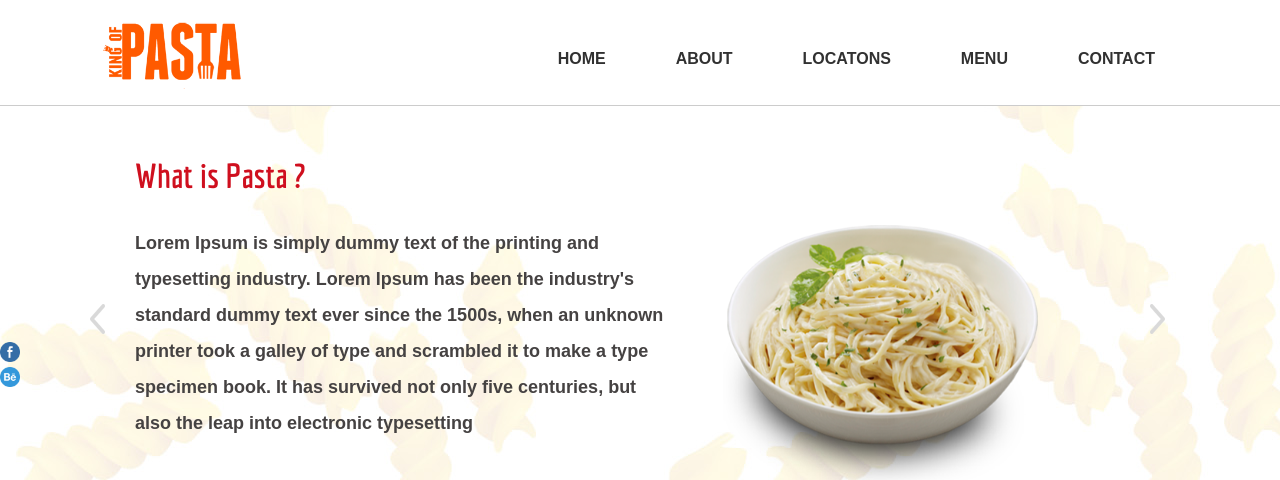
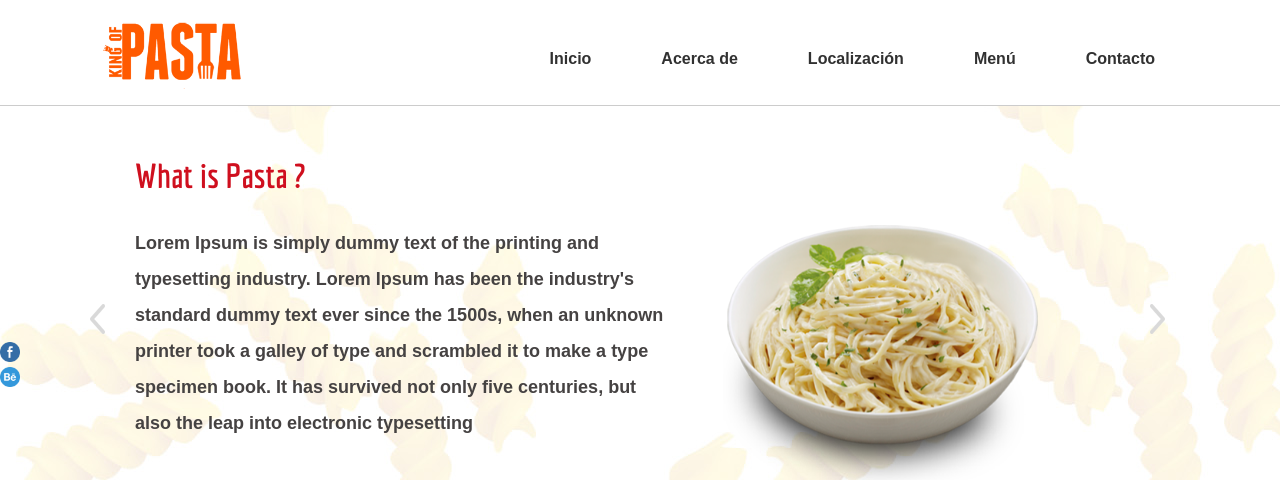
Before and after one commit to lunajua/Proyecto-VtadePastas, a Django app: template pastas/template/pastas/index.html in a window 1280 px wide. Shown: the top 480 px of the page. Run offline with Django 4.2, Linux system fonts and the light colour scheme; the template is opened without the code that fills it, so the values that code supplies are empty; parts of the project's set-up code (start-up, migrations or seed data) failed here and were passed over.

Commit message:
Carga de estáticos

```diff
--- a/pastas/template/pastas/index.html
+++ b/pastas/template/pastas/index.html
@@ -2,7 +2,7 @@
 {% load static %}
 <html lang="en">
 <head>
-	<title>King Of Pasta</title>
+	<title>El Rey de la Pasta</title>
 
     <meta http-equiv="Content-Type" content="text/html; charset=utf-8" />
    <script src="js/jquery.js"></script>
@@ -10,10 +10,10 @@
 
     <link rel="stylesheet" href="{% static 'pastas/css/style.css' %}">
       <link rel="stylesheet" href="{% static 'pastas/css/animate.css' %}">
-    <script type="text/javascript" src="js/MyJQ.js"></script>
-    <script src="js/jquery.localScroll.min.js" type="text/javascript"></script>
-	<script src="js/jquery.scrollTo.min.js" type="text/javascript"></script>
-    <script src="js/wow.min.js" type="text/javascript"></script>
+    <script type="text/javascript" src="{% static 'pastas/js/MyJQ.js' %}"></script>
+    <script src="{% static 'pastas/js/jquery.localScroll.min.js' %}" type="text/javascript"></script>
+	<script src="{% static 'pastas/js/jquery.scrollTo.min.js' %}" type="text/javascript"></script>
+    <script src="{% static 'pastas/js/wow.min.js" type="text/javascript' %}"></script>
 
 <!-- scroll function -->
 <script type="text/javascript">
@@ -23,7 +23,7 @@ $(document).ready(function() {
 </script>
 
 
-<script src="js/wow.min.js"></script>
+<script src="{% static 'pastas/js/wow.min.js' %}"></script>
 <script>
 new WOW().init();
 </script>
@@ -36,14 +36,14 @@ new WOW().init();
 
 <div class="headerwrapper">
 	<div id="header" class="container">
-		<div class="logo"> <a href="#"><img src="images/LOGO.png" alt="logo" width="165" height="74"></a> </div> <!--end of Logo-->
+		<div class="logo"> <a href="#"><img src="{% static 'pastas/images/LOGO.png' %}" alt="logo" width="165" height="74"></a> </div> <!--end of Logo-->
         <nav>
             <ul id="navigations">
-                <li><a href="#navigations">HOME</a></li>
-                <li> <a href="#slider">ABOUT</a></li>
-                <li><a href="#map">LOCATONS</a></li>
-                <li><a href="#bestdishes">MENU</a></li>
-                <li><a href="#contactus">CONTACT</a></li>
+                <li><a href="#navigations">Inicio</a></li>
+                <li> <a href="#slider">Acerca de</a></li>
+                <li><a href="#map">Localización</a></li>
+                <li><a href="#bestdishes">Menú</a></li>
+                <li><a href="#contactus">Contacto</a></li>
             </ul>
         </nav>
       </div> <!--end of header-->
```
